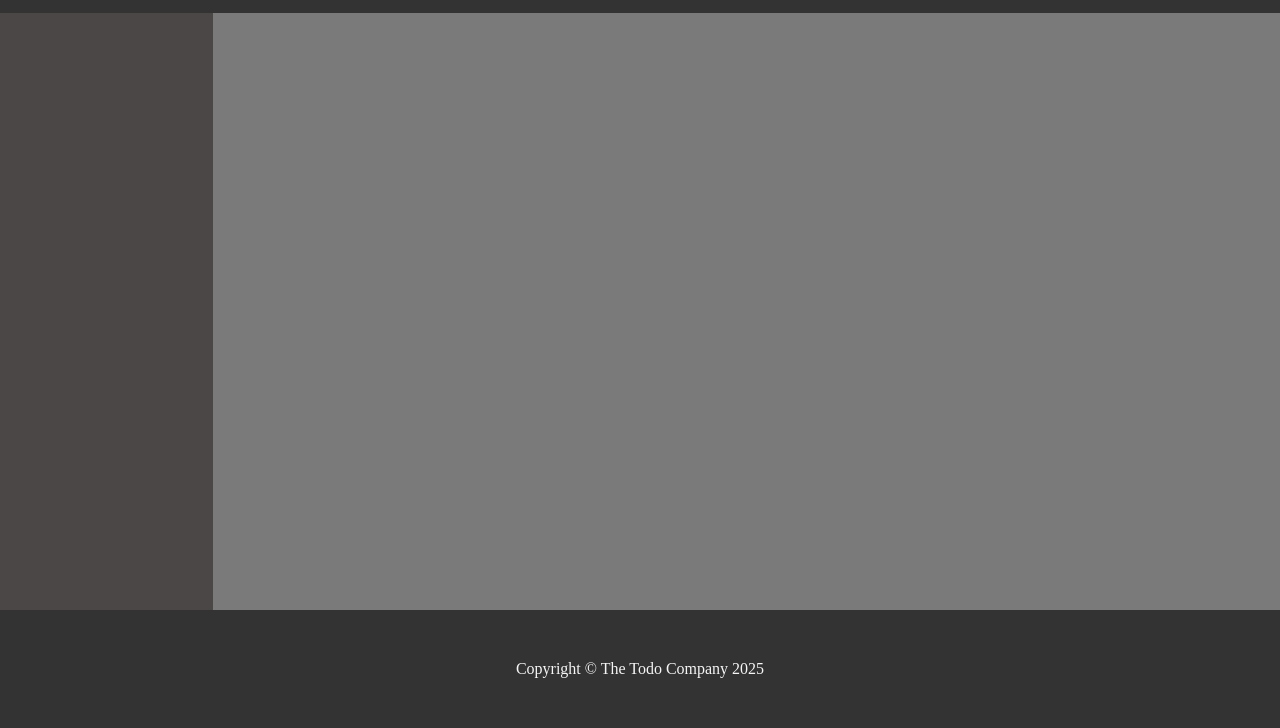
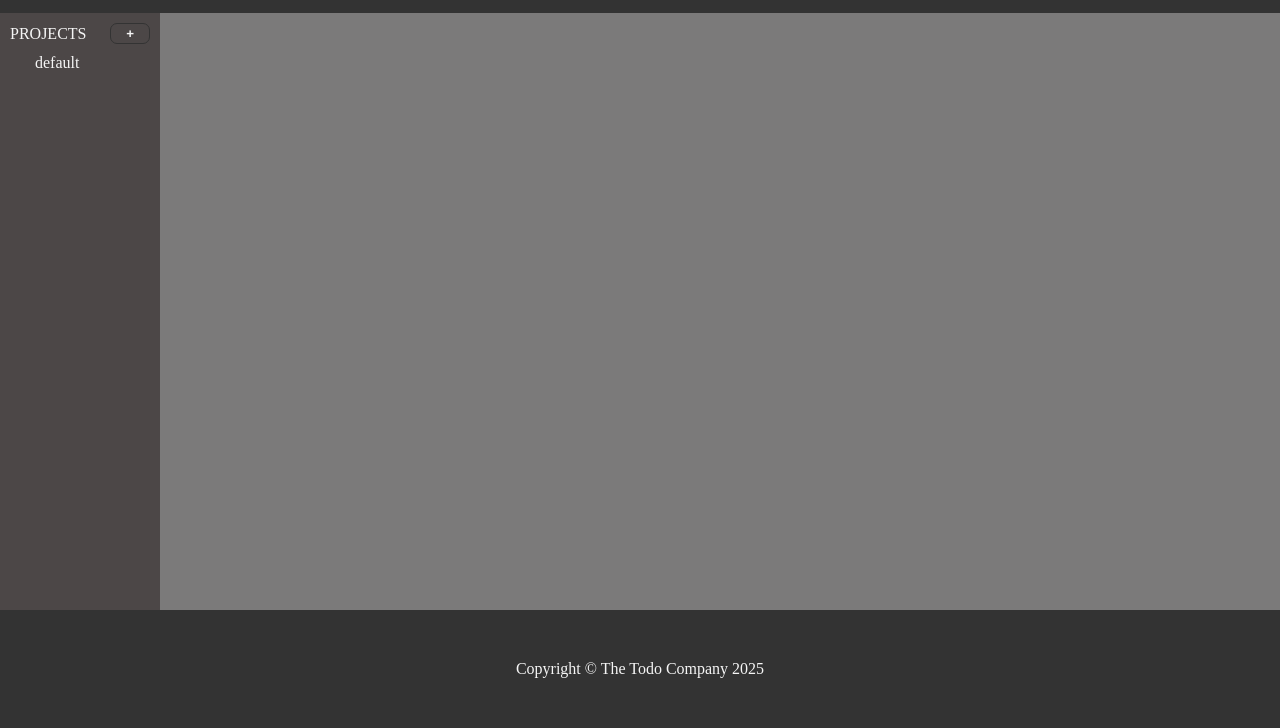
Before and after one commit to yttr1um/Todo-list, a website built with webpack: page src/template.html in a window 1280 px wide. Shown: the part 72-800 px from the top of the page. Built offline with nearby package versions, Linux system fonts and the light colour scheme.

Commit message:
add project function

```diff
--- a/src/index.js
+++ b/src/index.js
@@ -1 +1,12 @@
 import "./styles.css";
+
+const sidebar = document.querySelector(".sidebar");
+
+function addProject(name) {
+    const project = document.createElement("div");
+    project.textContent = name;
+    project.classList.add('project');
+    sidebar.appendChild(project);
+}
+
+addProject('default');
--- a/src/styles.css
+++ b/src/styles.css
@@ -1,24 +1,53 @@
 * {
     margin: 0;
     padding: 0;
+    color: whitesmoke;
 }
 
 body {
     height: 100vh;
     display: grid;
-    grid-template: 1fr 7fr 1fr / 1fr 5fr;
+    grid-template: 1fr 7fr 1fr / 1fr 7fr;
 }
 
 header {
     grid-column: 1 / 3;
     font-weight: bold;
-    color: whitesmoke;
     background-color: #333;
     padding: 20px;
 }
 
 .sidebar {
     background-color: #4c4747;
+}
+
+.projects-list {
+    width: 100%;
+    padding: 10px 0;
+}
+
+.projects-title {
+    margin: 0 10px;
+    display: flex;
+    justify-content: space-between;
+    align-items: center;
+}
+
+.projects-title > button {
+    background: none;
+    border: 1px solid #333;
+    border-radius: 7px;
+    padding: 2px 15px;
+    font-weight: bold;
+}
+
+.projects-title > button:hover {
+    background-color: #474242;
+    cursor: pointer;
+}
+
+.project {
+    margin-left: 35px;
 }
 
 .main-content {
@@ -28,7 +57,6 @@ header {
 footer {
     grid-column: 1 / 3;
     background-color: #333;
-    color: whitesmoke;
     text-align: center;
     padding: 50px;
 }
--- a/src/template.html
+++ b/src/template.html
@@ -9,7 +9,14 @@
     <header>
         <h1>Todo list</h1>
     </header>
-    <div class="sidebar"></div>
+    <div class="sidebar">
+        <div class="projects-list">
+            <div class="projects-title">
+                <p>PROJECTS</p>
+                <button class="add-project-btn">+</button>
+            </div>
+        </div>
+    </div>
     <div class="main-content"></div>
     <footer>
         <p>Copyright &copy; The Todo Company 2025</p>
```
